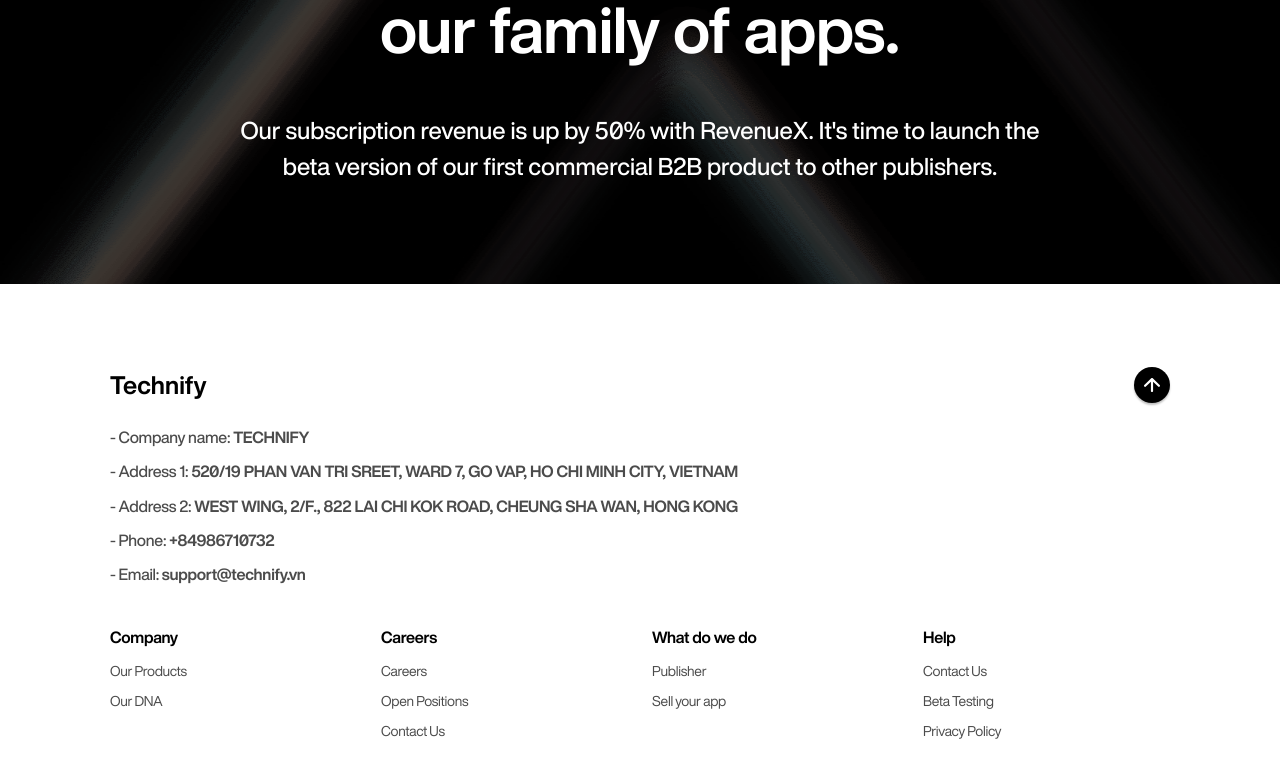
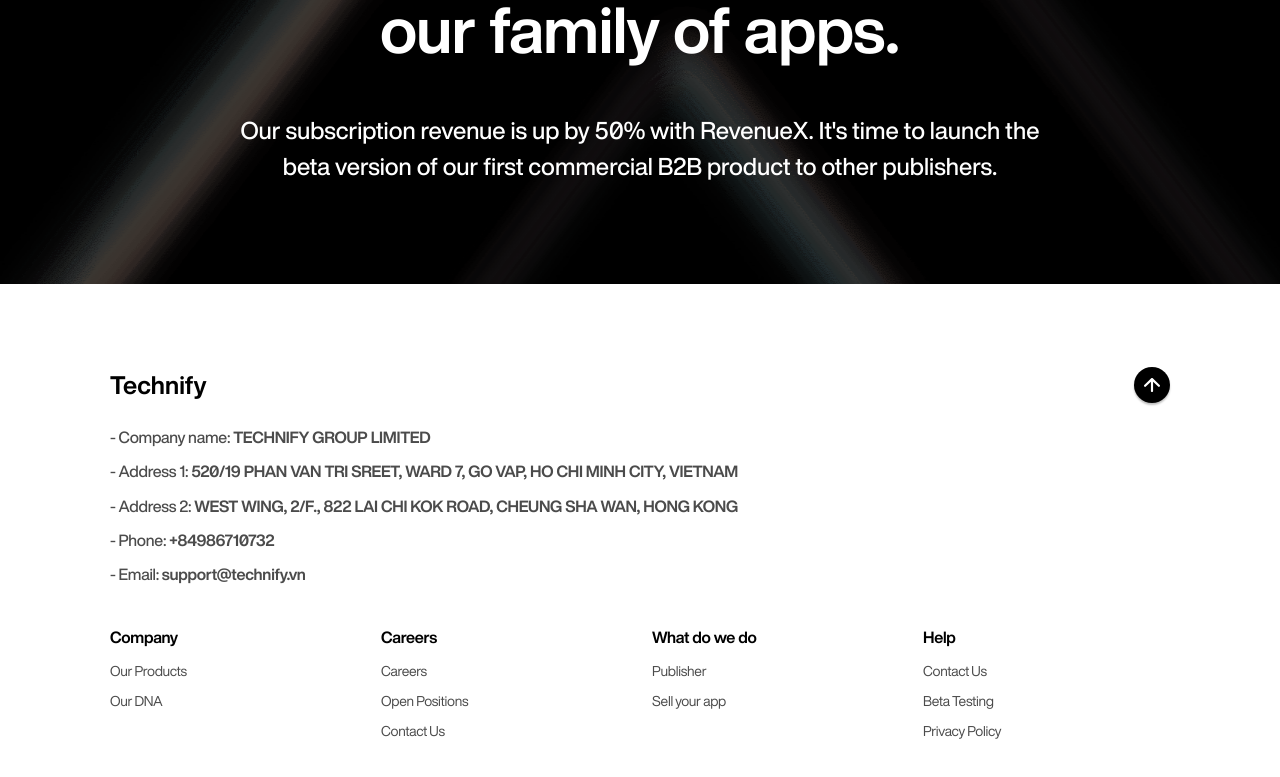
Before and after one commit to HoangVuu/aiby_x_tech, a Next.js app: page / in a window 1280 px wide. Shown: the part 8782-9559 px from the top of the page. Built offline with nearby package versions, Linux system fonts and the light colour scheme.

Commit message:
chore: Adjust company name

```diff
--- a/src/components/footer/Footer.tsx
+++ b/src/components/footer/Footer.tsx
@@ -47,7 +47,7 @@
           </div>
           <div className="Text_text--footer-link text-address">
             <span className="text-address">- Company name:</span>{" "}
-            <span className="text-bold">TECHNIFY</span>
+            <span className="text-bold">TECHNIFY GROUP LIMITED</span>
             <p className="text-address">
               - Address 1:{" "}
               <span className="text-bold">
```
